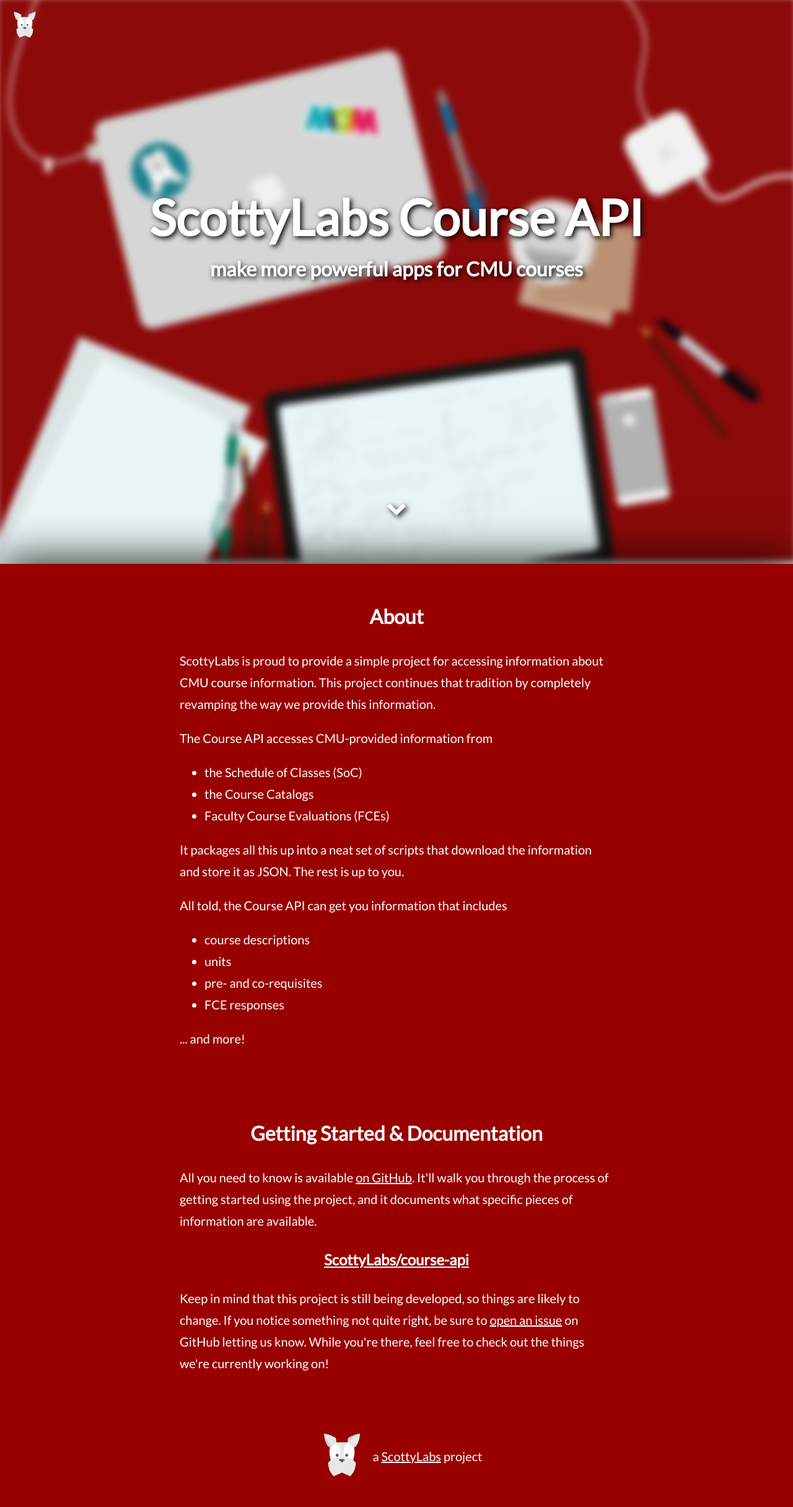
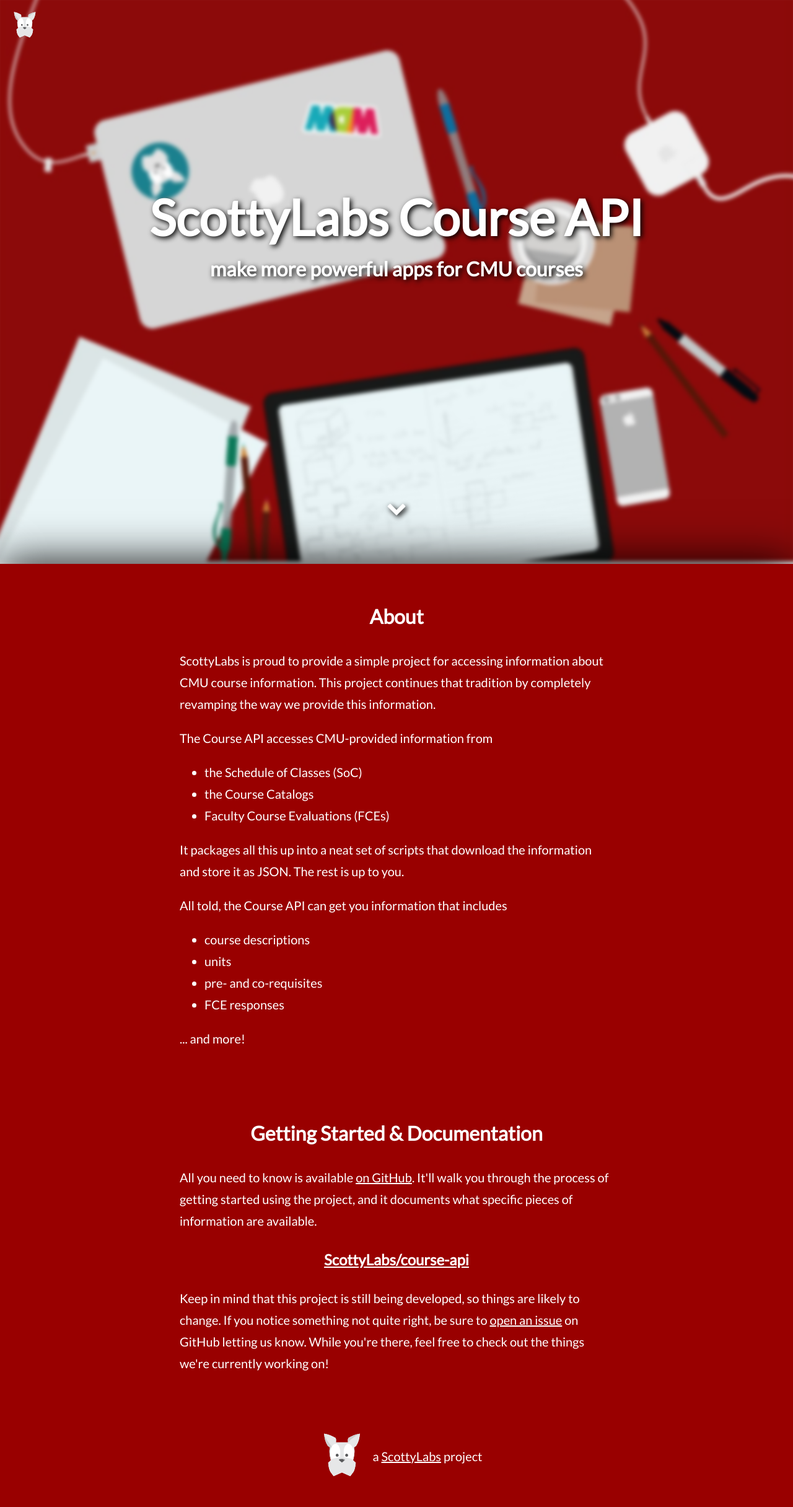
Before and after one commit to ScottyLabs/course-api, a Jekyll site: the page built from index.html, in a window 1280 px wide. Shown: the whole page at 62% size. Built offline with Jekyll 4.4.1, drawn with Linux system fonts in a browser that asks for light colours; nearby versions of some CDN libraries.

Commit message:
Less Blur

```diff
--- a/_sass/_layout.scss
+++ b/_sass/_layout.scss
@@ -32,8 +32,8 @@
 
   z-index: -1;
 
-  -webkit-filter: blur(6px);
-          filter: blur(6px);
+  -webkit-filter: blur(3px);
+          filter: blur(3px);
 }
 
 .vertical-center {
```
